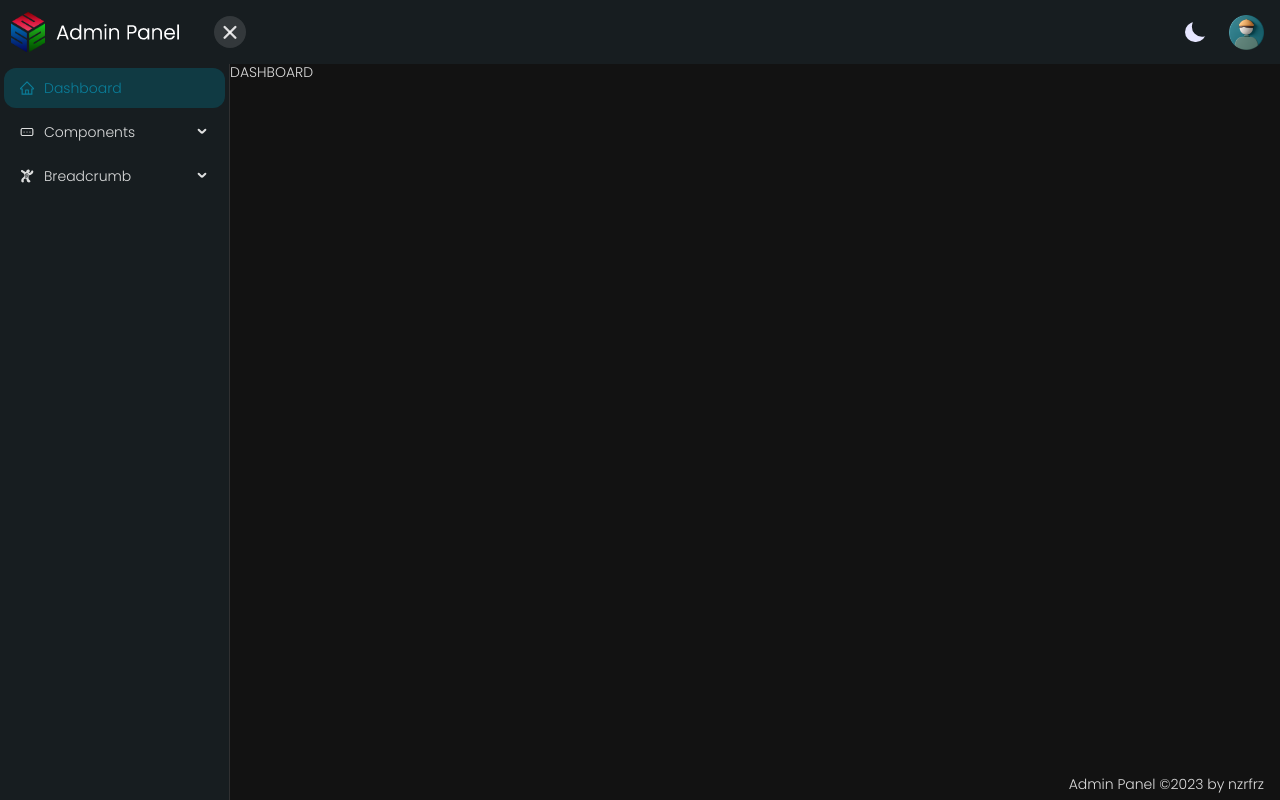
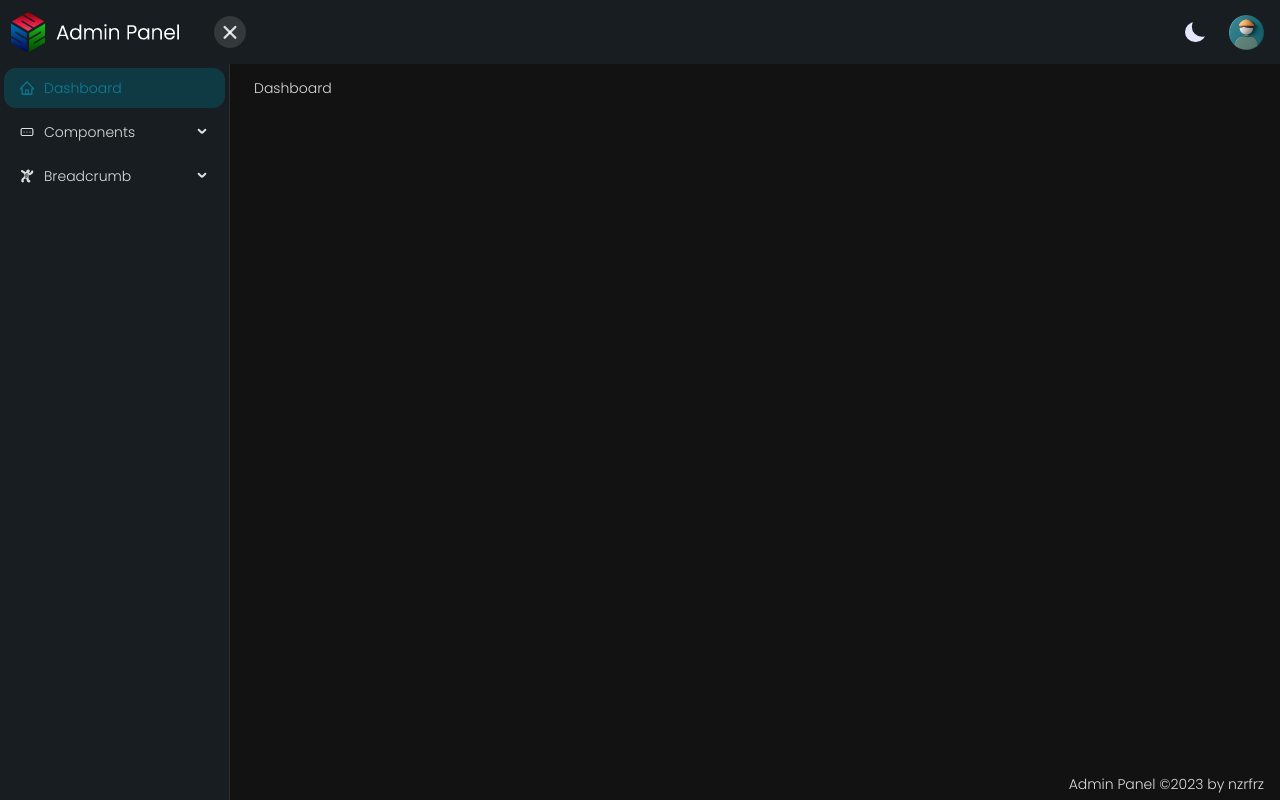
Before and after one commit to nzrfrz/react-admin-panel, a React (Vite) app: page /dashboard in a window 1280 px wide. Built offline with nearby package versions, Linux system fonts and the light colour scheme.

Commit message:
implementing main container for page content

```diff
--- a/src/_components/index.ts
+++ b/src/_components/index.ts
@@ -1,2 +1,3 @@
 export * from "./layout/AdminLayout";
 export * from "./layout/PublicLayout";
+export * from "./layout/MainContainer";
--- /dev/null
+++ b/src/_components/layout/MainContainer.tsx
@@ -0,0 +1,31 @@
+import { CSSProperties, useMemo } from "react";
+
+interface ThisProps {
+    scrollx?: boolean,
+    scrolly?: boolean,
+    children: React.ReactNode
+};
+
+export const MainContainer: React.FC<ThisProps> = ({
+    scrollx = false,
+    scrolly = false,
+    children
+}) => {
+
+    const styles: CSSProperties = useMemo(() => {
+        return {
+            width: "100%",
+            height: "100%",
+            padding: "16px 24px",
+            overflowX: scrollx === false ? "hidden" : "scroll",
+            overflowY: scrolly === false ? "hidden" : "scroll",
+            // backgroundColor: "grey",
+        }
+    }, [scrollx, scrolly]);
+
+    return (
+        <div style={styles}>
+            {children}
+        </div>
+    );
+};
--- a/src/pages/dashboard/Dashboard.tsx
+++ b/src/pages/dashboard/Dashboard.tsx
@@ -1,8 +1,13 @@
+import { MainContainer } from "../../_components"
 
 export const Dashboard = () => {
     return (
-        <div>
-            DASHBOARD
-        </div>
+        <MainContainer>
+            <div>
+                <span>
+                Dashboard
+                </span>
+            </div>
+        </MainContainer>
     );
 };
```
Also changed, not shown: src/_components/layout/AdminLayout.tsx (+4 -3 lines).
